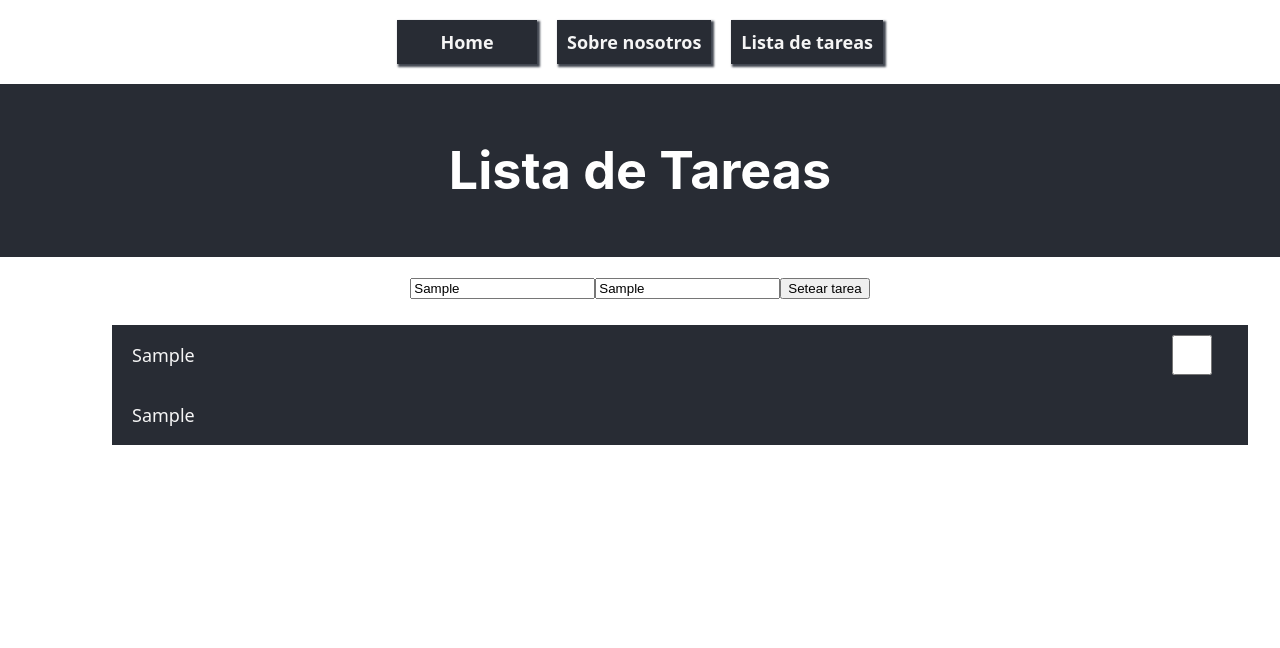
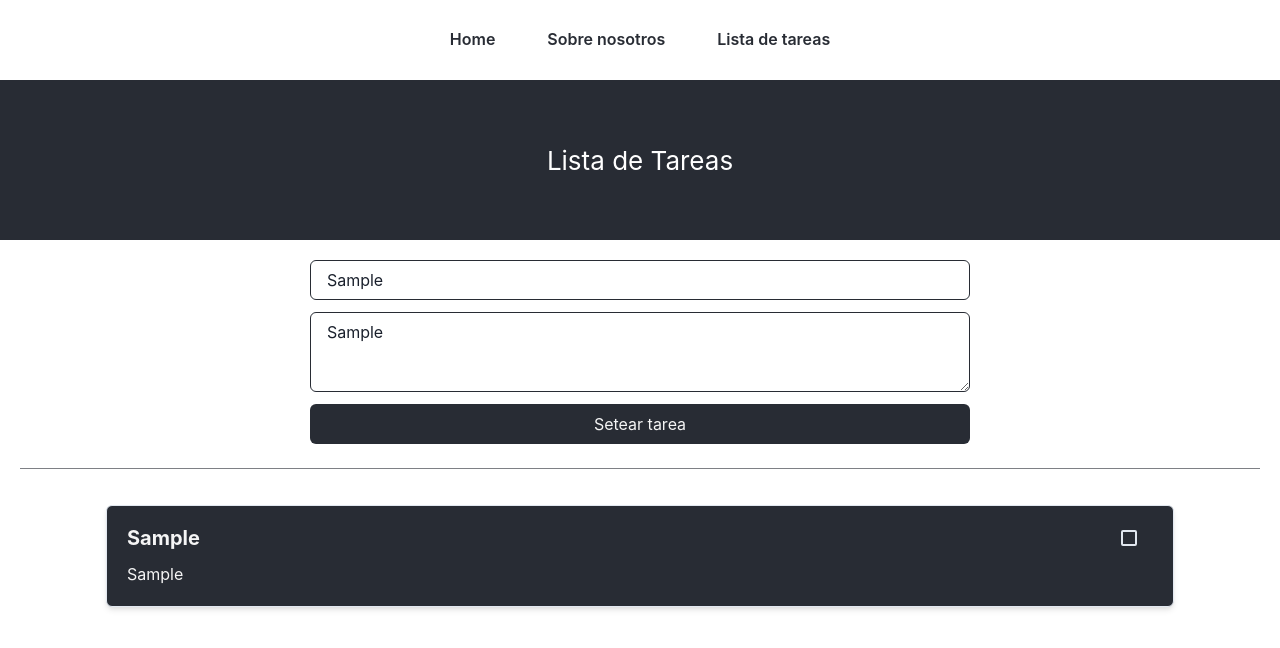
Before and after one commit to eanorambuena/task-list-AdaSchool, a React (Create React App) app: page /tareas in a window 1280 px wide. Both pictures are taken after typing "Sample", "Sample" into the empty fields and a click on the input "Setear tarea". Shown: the top 648 px of the page. Built offline with nearby package versions, Linux system fonts and the light colour scheme.

Commit message:
Add chakra UI

```diff
--- a/package.json
+++ b/package.json
@@ -3,9 +3,13 @@
   "version": "0.1.0",
   "private": true,
   "dependencies": {
+    "@chakra-ui/react": "^2.4.1",
+    "@emotion/react": "^11.10.5",
+    "@emotion/styled": "^11.10.5",
     "@testing-library/jest-dom": "^5.16.5",
     "@testing-library/react": "^13.4.0",
     "@testing-library/user-event": "^13.5.0",
+    "framer-motion": "^7.6.12",
     "react": "^18.2.0",
     "react-dom": "^18.2.0",
     "react-hook-form": "^7.39.5",
--- a/src/App.css
+++ b/src/App.css
@@ -44,23 +44,6 @@
   padding: 20px;
 }
 
-.tarea {
-  width: 100%;
-  display: grid;
-  padding-left: 20px;
-  grid-template-columns: 90fr 10fr;
-  background-color: #282c34;
-  margin: 10px;
-  color: whitesmoke;
-  font-size: large;
-  box-shadow: inset;
-  font-family: system-ui, -apple-system, BlinkMacSystemFont, 'Segoe UI', Roboto, Oxygen, Ubuntu, Cantarell, 'Open Sans', 'Helvetica Neue', sans-serif;
-}
-
-.checkbox {
-  margin: 10px;
-}
-
 ul {
   width: 90%;
   list-style: none;
@@ -85,17 +68,3 @@ nav {
   padding: 20px;
   gap: 20px;
 }
-
-.nav-item {
-  display: block;
-  background-color: #282c34;
-  padding: 10px;
-  min-width: 140px;
-  font-weight: 600;
-  font-size: large;
-  text-decoration: none;
-  color: whitesmoke;
-  border: none;
-  box-shadow: 2px 2px 2px 1px #424751;
-  font-family: system-ui, -apple-system, BlinkMacSystemFont, 'Segoe UI', Roboto, Oxygen, Ubuntu, Cantarell, 'Open Sans', 'Helvetica Neue', sans-serif;
-}
--- a/src/components/ListaTareas.jsx
+++ b/src/components/ListaTareas.jsx
@@ -1,5 +1,6 @@
 import { useCallback } from 'react';
 import { useForm } from "react-hook-form";
+import { ChakraProvider, Input, Divider, Textarea } from '@chakra-ui/react';
 
 
 import useTaskList from "../hooks/useTaskList";
@@ -29,12 +30,17 @@ const ListaTareas = () => {
     );
 
     return (
+        <ChakraProvider>
             <div className="container main">
-            <form onSubmit={handleSubmit(onSubmit)}>
-                <input {...register("taskName", { required: true, minLength: 3 })} />
-                <input {...register("taskDescription")} />
-                <input type="submit" value="Setear tarea" />
+                <form onSubmit={handleSubmit(onSubmit)} >
+                    <Input {...register("taskName", { required: true, minLength: 3 })} borderColor="#282c34"
+                        placeholder="Nombre de la tarea" mb={3}/>
+                    <Textarea {...register("taskDescription")} borderColor="#282c34"
+                        placeholder="Descripción de la tarea" mb={3}/>
+                    <Input type="submit" value="Setear tarea" variant="solid"
+                        backgroundColor="#282c34" color="whitesmoke" mb={3}/>
                 </form>
+                <Divider borderColor="#282c34" mt={3} mb={3}/>
                 <ul>
                     {taskList.map(({ name, completed, description }, index) => (
                         <Tarea key = {index} nombre = {name} descripcion = {description}
@@ -42,6 +48,7 @@ const ListaTareas = () => {
                     ))}
                 </ul>
             </div>
+        </ChakraProvider>
     );
 }
 
--- a/src/components/Menu.jsx
+++ b/src/components/Menu.jsx
@@ -1,14 +1,26 @@
 import React from 'react'
 import { useNavigate } from 'react-router-dom'
+import { Button, ChakraProvider } from '@chakra-ui/react';
 
 const Menu = () => {
   const navigate = useNavigate();
   return (
-    <nav>
-      <button className = "nav-item" onClick = {() => navigate("/")}>Home</button>
-      <button className = "nav-item" onClick = {() => navigate("/sobre-nosotros")}>Sobre nosotros</button>
-      <button className = "nav-item" onClick = {() => navigate("/tareas")}>Lista de tareas</button>
-    </nav>
+    <ChakraProvider>
+      <nav>
+        <Button className = "nav-item" onClick = {() => navigate("/")}
+          variant="ghost" color="#282c34">
+          Home
+        </Button>
+        <Button className = "nav-item" onClick = {() => navigate("/sobre-nosotros")}
+          variant="ghost" color="#282c34">
+          Sobre nosotros
+        </Button>
+        <Button className = "nav-item" onClick = {() => navigate("/tareas")}
+          variant="ghost" color="#282c34">
+          Lista de tareas
+        </Button>
+      </nav>
+    </ChakraProvider>
   )
 }
 
--- a/src/components/Tarea.jsx
+++ b/src/components/Tarea.jsx
@@ -1,4 +1,5 @@
 import { useState } from 'react';
+import { ChakraProvider, Grid, Checkbox, Heading } from '@chakra-ui/react';
 
 const Tarea = ({nombre, completada, descripcion}) => {
     const [completadaActual, setCompletadaActual] = useState(completada)
@@ -24,12 +25,16 @@ const Tarea = ({nombre, completada, descripcion}) => {
 
     return (
         <li>
-            <section className = "tarea">
-                <p className="nombre_tarea" style={style}>{nombre}</p>
-                <input className = "checkbox" type="checkbox" checked = {checked} onChange={handleChange}/>
-                <p className="nombre_tarea" style={style}>{descripcion}</p>
-                <i></i>
-            </section>
+            <ChakraProvider>
+                <Grid m={6} gridTemplateColumns="95fr 5fr" gap={3}
+                    p={5} pr={0} shadow="md" borderWidth="1px" borderRadius="md"
+                    backgroundColor="#282c34" color="whitesmoke">
+                    <Heading as="h2" size="md" style={style}>{nombre}</Heading>
+                    <Checkbox checked = {checked} onChange={handleChange}/>
+                    <p className="nombre_tarea" style={style}>{descripcion}</p>
+                    <i></i>
+                </Grid>
+            </ChakraProvider>
         </li>
     );
 }
--- a/src/pages/SobreNosotros.js
+++ b/src/pages/SobreNosotros.js
@@ -9,7 +9,7 @@ const SobreNosotros = () => {
         <section className  = "container">
             <ul className  = "container">
               <li> Lista de Tareas es una aplicación web que permite crear una lista de tareas y marcarlas como completadas o pendientes. </li>
-              <li> Está desarrollada usando React y React Rooutes</li>
+              <li> Está desarrollada usando React, React Routes y Chakra UI</li>
             </ul>
             <h2 className = "App-subheader container">Funcionalidades</h2>
             <ol>
```
Also changed, not shown: 1 other file (tests, documents, lock files or other folders). Lines whose indentation alone changed are shown as unchanged.
